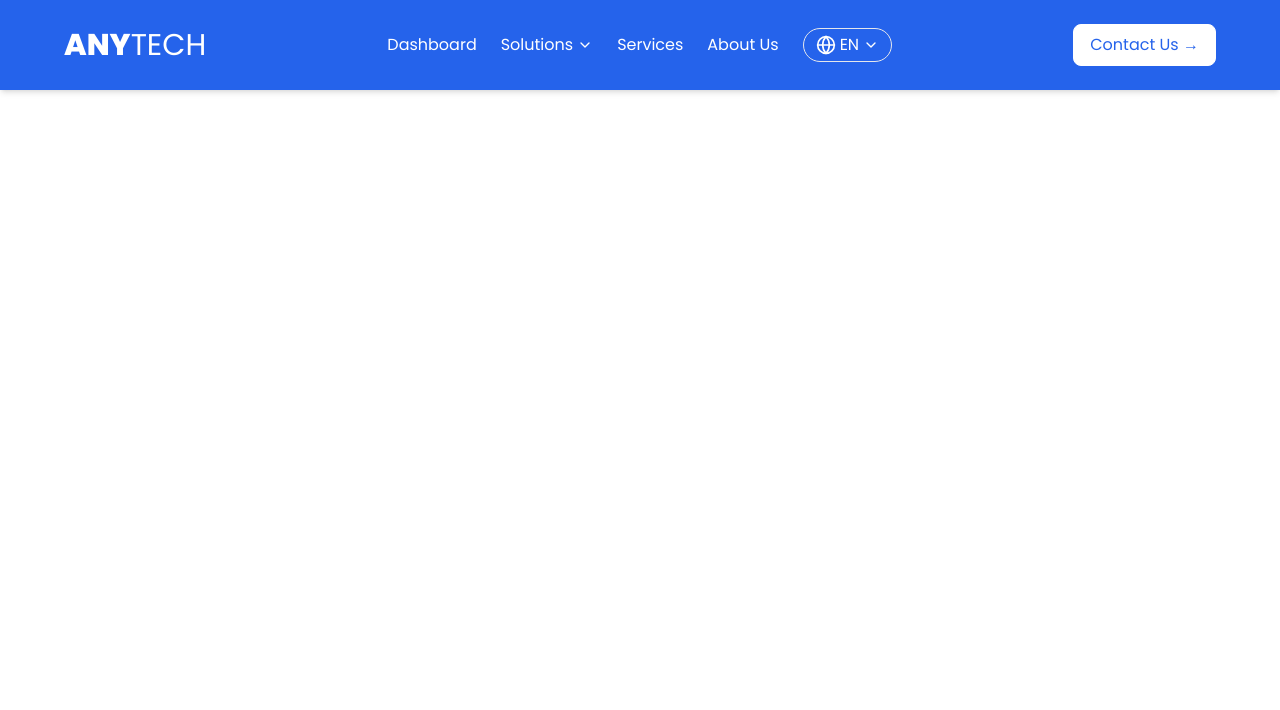
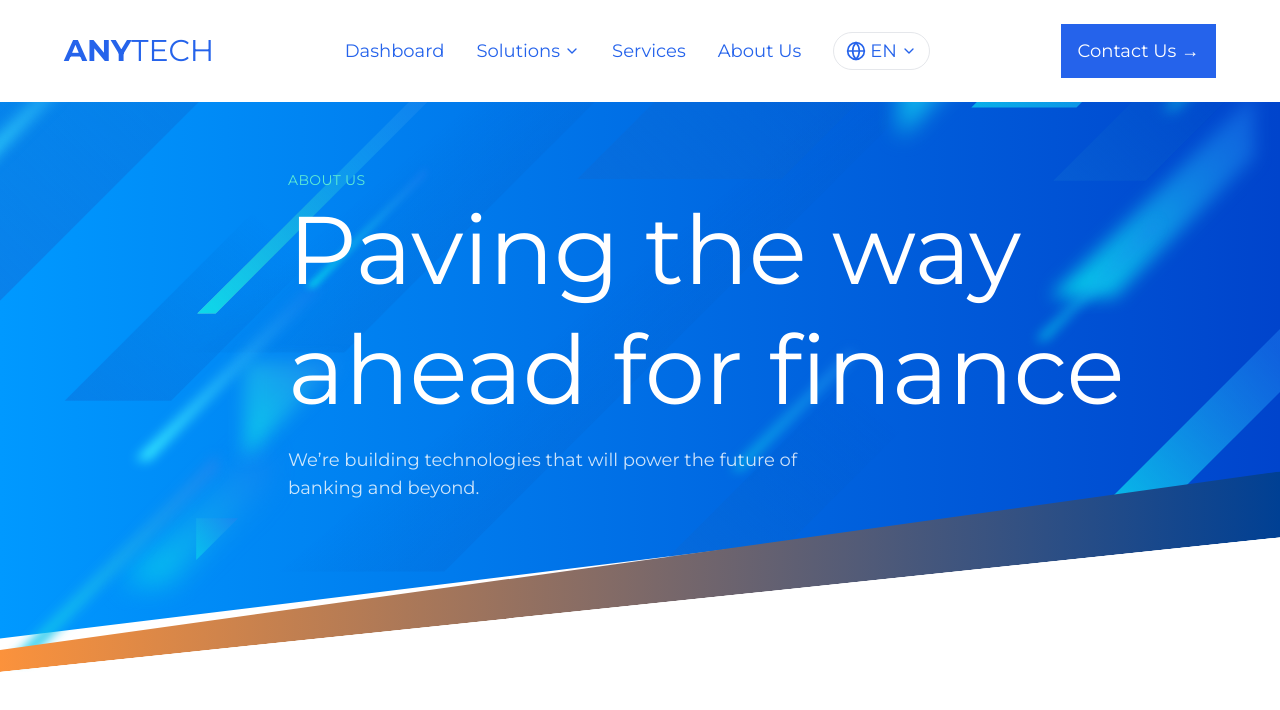
Before and after one commit to jannatulFerdeous/AnyTech-Frontend, a React (Vite) app: page /en in a window 1280 px wide. Shown: the top 710 px of the page. Built offline with nearby package versions, Linux system fonts and the light colour scheme.

Commit message:
update the hero section and make it useable componants

```diff
--- a/src/Layout/Layout.tsx
+++ b/src/Layout/Layout.tsx
@@ -4,17 +4,18 @@ import { LayoutProps } from './config/types';
 
 import Navbar from '../common/widgets/Navbar/Navbar';
 
-
 const Layout: React.FC<LayoutProps> = () => {
   return (
     <div id="dashboard">
-      <div className="flex">
-
-        <div className="flex-1  dark:bg-gray-600">
-          <div className="">
+      <div className="flex m-0">
+        <div className="flex-1 dark:bg-gray-600 relative">
+          {/* Navbar should have absolute positioning */}
+          <div className="absolute top-0 left-0 right-0 z-50">
             <Navbar />
           </div>
-          <div className="mt-5">
+
+          {/* Content should be pushed down so it doesn't overlap Navbar */}
+          <div className="">
             <Outlet />
           </div>
         </div>
--- /dev/null
+++ b/src/Routes/about.tsx
@@ -0,0 +1,9 @@
+import AboutHero from '../modules/About us/partials/AboutHero/AboutHero';
+import Dashboard from '../modules/Dashboard/Dashboard';
+
+export const aboutRoutes = [
+  {
+    path: '/en/about',
+    element: <AboutHero />,
+  },
+];
--- /dev/null
+++ b/src/Routes/dashboard.tsx
@@ -0,0 +1,8 @@
+import Dashboard from '../modules/Dashboard/Dashboard';
+
+export const dashboardRoutes = [
+  {
+    path: '/en',
+    element: <Dashboard />,
+  },
+];
--- /dev/null
+++ b/src/common/Hero/Hero.tsx
@@ -0,0 +1,89 @@
+import { useState, useEffect } from 'react';
+
+const Hero = ({
+  title,
+  subtitle,
+  description,
+  backgroundImages,
+  gradientColors,
+  accentColors,
+}) => {
+  const [mousePosition, setMousePosition] = useState({ x: 0, y: 0 });
+  const [smoothPosition, setSmoothPosition] = useState({ x: 0, y: 0 });
+
+  useEffect(() => {
+    const handleMouseMove = event => {
+      setMousePosition({
+        x: event.clientX,
+        y: event.clientY,
+      });
+    };
+
+    window.addEventListener('mousemove', handleMouseMove);
+
+    return () => {
+      window.removeEventListener('mousemove', handleMouseMove);
+    };
+  }, []);
+
+  useEffect(() => {
+    const smoothMovement = () => {
+      setSmoothPosition(prev => {
+        const easeFactor = 0.25;
+        const newX = prev.x + (mousePosition.x - prev.x) * easeFactor;
+        const newY = prev.y + (mousePosition.y - prev.y) * easeFactor;
+        return { x: newX, y: newY };
+      });
+
+      requestAnimationFrame(smoothMovement);
+    };
+
+    requestAnimationFrame(smoothMovement);
+  }, [mousePosition]);
+
+  const moveAmountX = smoothPosition.x / 50;
+  const moveAmountY = smoothPosition.y / 50;
+
+  return (
+    <div className="relative w-full min-h-screen overflow-hidden">
+      {/* Gradient Background */}
+      <div
+        className={`absolute w-full min-h-screen bg-gradient-to-r ${gradientColors} skew-y-[-7deg] -top-60`}
+      ></div>
+
+      {/* Background Pattern */}
+      <div className="absolute inset-0">
+        {backgroundImages.map((bg, index) => (
+          <img
+            key={index}
+            src={bg.src}
+            alt={bg.alt}
+            className={`absolute ${bg.position} w-full h-auto`}
+            style={{
+              transform: `translate(${moveAmountX * bg.directionX}px, ${
+                moveAmountY * bg.directionY
+              }px)`,
+            }}
+          />
+        ))}
+      </div>
+
+      {/* Bottom Slant with Accent */}
+      <div
+        className={`absolute bottom-32 left-0 w-full h-[110px] bg-gradient-to-r ${accentColors} skew-y-[-6deg] origin-bottom-left`}
+        style={{ clipPath: 'polygon(0% 80%, 100% 40%, 100% 100%, 0% 100%)' }}
+      ></div>
+
+      {/* Content */}
+      <div className="absolute inset-0 flex flex-col justify-center pl-72 text-white mb-32">
+        <p className="text-teal-300 uppercase tracking-wide text-sm">{title}</p>
+        <h2 className="text-8xl font-medium max-w-4xl leading-tight">
+          {subtitle}
+        </h2>
+        <p className="mt-4 text-lg max-w-xl opacity-80">{description}</p>
+      </div>
+    </div>
+  );
+};
+
+export default Hero;
--- a/src/common/widgets/Navbar/Navbar.tsx
+++ b/src/common/widgets/Navbar/Navbar.tsx
@@ -1,16 +1,16 @@
-import { ChevronDown, Globe } from "lucide-react";
-import { navbarLink, language } from "./config/constants"; // Assuming the constant is imported from a 'constants.ts' file
-import { useLocation } from "react-router-dom";
+import { ChevronDown, Globe } from 'lucide-react';
+import { navbarLink, language } from './config/constants'; // Assuming the constant is imported from a 'constants.ts' file
+import { useLocation } from 'react-router-dom';
 
 const Navbar = () => {
   const location = useLocation();
-  const isEnglishPage = location.pathname === "/en";
+  const isEnglishPage = location.pathname === '/en';
 
   return (
     <nav
       className={`${
-        isEnglishPage ? "bg-blue-600 text-white" : "bg-white text-blue-600"
-      } p-6 shadow-md transition-all duration-300`}
+        isEnglishPage ? 'bg-white text-blue-600' : '  text-white'
+      } p-6 transition-all duration-300`}
     >
       <div className="max-w-6xl mx-auto flex items-center justify-between">
         {/* Logo */}
@@ -20,17 +20,20 @@ const Navbar = () => {
         </div>
 
         {/* Navigation Links */}
-        <div className="hidden md:flex items-center space-x-6 text-base">
+        <div className="hidden md:flex items-center space-x-8 text-lg">
           {navbarLink.map((link, index) => {
             if (link.subItems) {
               return (
                 <div key={index} className="relative group">
-                  <a href="#" className="hover:text-cyan-300 transition flex items-center">
+                  <a
+                    href="#"
+                    className="hover:text-cyan-300 transition flex items-center"
+                  >
                     {link.pageTitle} <ChevronDown className="w-4 h-4 ml-1" />
                   </a>
 
                   {/* Dropdown Menu */}
-                  <div className="absolute left-0 mt-2 w-48 bg-white shadow-lg rounded-lg opacity-0 group-hover:opacity-100 group-hover:block transition-all duration-200 ease-in-out">
+                  <div className="absolute left-0 mt-2 w-48 bg-white shadow-lg opacity-0 group-hover:opacity-100 group-hover:block transition-all duration-200 ease-in-out">
                     {link.subItems.map((subItem, subIndex) => (
                       <a
                         key={subIndex}
@@ -45,7 +48,11 @@ const Navbar = () => {
               );
             }
             return (
-              <a key={index} href={link.url} className="hover:text-cyan-300 transition">
+              <a
+                key={index}
+                href={link.url}
+                className="hover:text-cyan-300 transition"
+              >
                 {link.pageTitle}
               </a>
             );
@@ -54,11 +61,12 @@ const Navbar = () => {
           {/* Language Dropdown */}
           <div className="relative group">
             <div className="flex items-center border rounded-full px-3 py-1 hover:bg-blue-600 hover:text-white transition">
-              <Globe className="w-5 h-5 mr-1" /> {language.pageTitle} <ChevronDown className="w-4 h-4 ml-1" />
+              <Globe className="w-5 h-5 mr-1" /> {language.pageTitle}{' '}
+              <ChevronDown className="w-4 h-4 ml-1" />
             </div>
 
             {/* Language Dropdown Menu */}
-            <div className="absolute left-0 mt-2 w-48 bg-white shadow-lg rounded-lg opacity-0 group-hover:opacity-100 group-hover:block transition-all duration-200 ease-in-out">
+            <div className="absolute left-0 mt-2 w-48 bg-white shadow-lg  opacity-0 group-hover:opacity-100 group-hover:block transition-all duration-200 ease-in-out">
               {language.subItems.map((subItem, subIndex) => (
                 <a
                   key={subIndex}
@@ -78,9 +86,9 @@ const Navbar = () => {
             href="/en/contact"
             className={`${
               isEnglishPage
-                ? "bg-white text-blue-600 border-white hover:bg-blue-600 hover:text-white"
-                : "bg-blue-600 text-white border-blue-600 hover:bg-white hover:text-blue-600"
-            } px-4 py-2 rounded-lg border transition`}
+                ? ' bg-blue-600 text-white border-blue-600 hover:bg-white hover:text-blue-600'
+                : 'bg-transparent text-white border-white hover:bg-white hover:text-blue-600'
+            } px-4 py-3  border transition text-lg`}
           >
             Contact Us →
           </a>
--- a/src/index.css
+++ b/src/index.css
@@ -1,11 +1,11 @@
-@import url('https://fonts.googleapis.com/css2?family=Poppins:ital,wght@0,100;0,200;0,300;0,400;0,500;0,600;0,700;0,800;0,900;1,100;1,200;1,300;1,400;1,500;1,600;1,700;1,800;1,900&display=swap');
+@import url('https://fonts.googleapis.com/css2?family=Montserrat:wght@400;700&display=swap');
 
 @tailwind base;
 @tailwind components;
 @tailwind utilities;
 
 body {
-  font-family: 'Poppins', sans-serif;
+  font-family: 'Montserrat', sans-serif;
   padding: 0px;
   margin: 0px;
   box-sizing: border-box;
--- /dev/null
+++ b/src/modules/About us/AboutUs.tsx
@@ -0,0 +1,13 @@
+import AboutHero from './partials/AboutHero/AboutHero';
+
+const AboutUs = () => {
+  return (
+    <div>
+      <div>
+        <AboutHero />
+      </div>
+    </div>
+  );
+};
+
+export default AboutUs;
--- /dev/null
+++ b/src/modules/About us/partials/AboutHero/AboutHero.tsx
@@ -0,0 +1,7 @@
+import React from 'react';
+
+const AboutHero = () => {
+  return <div>AboutHero</div>;
+};
+
+export default AboutHero;
--- /dev/null
+++ b/src/modules/Dashboard/Dashboard.tsx
@@ -0,0 +1,11 @@
+import Page from './partials/Hero/Hero';
+
+const Dashboard = () => {
+  return (
+    <div>
+      <Page />
+    </div>
+  );
+};
+
+export default Dashboard;
--- /dev/null
+++ b/src/modules/Dashboard/partials/Hero/Hero.tsx
@@ -0,0 +1,163 @@
+// import { useState, useEffect } from 'react';
+// import bg1 from '../../../../assets/backgrounds/WaveLinesDesktop1.svg';
+// import bg2 from '../../../../assets/backgrounds/WaveLinesDesktop2.svg';
+// import bg3 from '../../../../assets/backgrounds/WaveLinesDesktop3.svg';
+// import bg4 from '../../../../assets/backgrounds/WaveLinesDesktop4.svg';
+
+// const Hero = () => {
+//   const [mousePosition, setMousePosition] = useState({ x: 0, y: 0 });
+//   const [smoothPosition, setSmoothPosition] = useState({ x: 0, y: 0 });
+
+//   useEffect(() => {
+//     const handleMouseMove = event => {
+//       setMousePosition({
+//         x: event.clientX,
+//         y: event.clientY,
+//       });
+//     };
+
+//     window.addEventListener('mousemove', handleMouseMove);
+
+//     return () => {
+//       window.removeEventListener('mousemove', handleMouseMove);
+//     };
+//   }, []);
+
+//   useEffect(() => {
+//     const smoothMovement = () => {
+//       setSmoothPosition(prev => {
+//         const easeFactor = 0.25;
+//         const newX = prev.x + (mousePosition.x - prev.x) * easeFactor;
+//         const newY = prev.y + (mousePosition.y - prev.y) * easeFactor;
+//         return { x: newX, y: newY };
+//       });
+
+//       requestAnimationFrame(smoothMovement);
+//     };
+
+//     requestAnimationFrame(smoothMovement);
+//   }, [mousePosition]);
+
+//   const moveAmountX = smoothPosition.x / 50;
+//   const moveAmountY = smoothPosition.y / 50;
+
+//   return (
+//     <div className="relative w-full min-h-screen overflow-hidden">
+//       {/* Gradient Background */}
+//       <div className="absolute w-full min-h-screen bg-gradient-to-r from-[#0099ff] to-[#0044cc] skew-y-[-7deg] -top-60"></div>
+
+//       {/* Background Pattern */}
+//       <div className="absolute inset-0">
+//         <img
+//           src={bg1}
+//           alt="Background 1"
+//           className="absolute -top-60 left-0 w-full h-auto"
+//           style={{
+//             transform: `translate(${moveAmountX}px, ${moveAmountY}px)`,
+//           }}
+//         />
+//         <img
+//           src={bg2}
+//           alt="Background 2"
+//           className="absolute bottom-32 right-0 w-full h-auto"
+//           style={{
+//             transform: `translate(${-moveAmountX}px, ${-moveAmountY}px)`,
+//           }}
+//         />
+//         <img
+//           src={bg3}
+//           alt="Background 3"
+//           className="absolute -top-60 left-0 w-full h-auto "
+//           style={{
+//             transform: `translate(${moveAmountX}px, ${moveAmountY}px)`,
+//           }}
+//         />
+//         <img
+//           src={bg4}
+//           alt="Background 4"
+//           className="absolute -top-60 right-0 w-full h-auto "
+//           style={{
+//             transform: `translate(${-moveAmountX}px, ${-moveAmountY}px)`,
+//           }}
+//         />
+//       </div>
+
+//       {/* Bottom Slant with Orange Accent */}
+//       <div
+//         className="absolute bottom-32 left-0 w-full h-[110px] bg-gradient-to-r from-orange-400 to-[#004094] skew-y-[-6deg] origin-bottom-left"
+//         style={{ clipPath: 'polygon(0% 80%, 100% 40%, 100% 100%, 0% 100%)' }}
+//       ></div>
+
+//       {/* Content */}
+//       <div className="absolute inset-0 flex flex-col justify-center pl-72 text-white mb-32">
+//         <p className="text-teal-300 uppercase tracking-wide text-sm">
+//           About Us
+//         </p>
+//         <h2 className="text-8xl font-medium max-w-4xl leading-tight">
+//           Paving the way <br /> ahead for finance
+//         </h2>
+//         <p className="mt-4 text-lg max-w-xl opacity-80">
+//           We’re building technologies that will power the future of banking and
+//           beyond
+//         </p>
+//       </div>
+//     </div>
+//   );
+// };
+
+// export default Hero;
+
+import bg1 from '../../../../assets/backgrounds/WaveLinesDesktop1.svg';
+import bg2 from '../../../../assets/backgrounds/WaveLinesDesktop2.svg';
+import bg3 from '../../../../assets/backgrounds/WaveLinesDesktop3.svg';
+import bg4 from '../../../../assets/backgrounds/WaveLinesDesktop4.svg';
+import Hero from '../../../../common/Hero/Hero';
+
+const Page = () => {
+  const backgroundImages = [
+    {
+      src: bg1,
+      alt: 'Background 1',
+      position: '-top-60 left-0',
+      directionX: 1,
+      directionY: 1,
+    },
+    {
+      src: bg2,
+      alt: 'Background 2',
+      position: 'bottom-32 right-0',
+      directionX: -1,
+      directionY: -1,
+    },
+    {
+      src: bg3,
+      alt: 'Background 3',
+      position: '-top-60 left-0',
+      directionX: 1,
+      directionY: 1,
+    },
+    {
+      src: bg4,
+      alt: 'Background 4',
+      position: '-top-60 right-0',
+      directionX: -1,
+      directionY: -1,
+    },
+  ];
+
+  return (
+    <div>
+      <Hero
+        title="About Us"
+        subtitle="Paving the way ahead for finance"
+        description="We’re building technologies that will power the future of banking and beyond."
+        backgroundImages={backgroundImages}
+        gradientColors="from-[#0099ff] to-[#0044cc]"
+        accentColors="from-orange-400 to-[#004094]"
+      />
+      {/* Other content goes here */}
+    </div>
+  );
+};
+
+export default Page;
--- a/tailwind.config.js
+++ b/tailwind.config.js
@@ -5,9 +5,10 @@ export default {
   theme: {
     extend: {
       colors: {
-
-
         background: 'rgba(var(--background))',
+      },
+      fontFamily: {
+        lexend: ["'Lexend Giga'", 'sans-serif'],
       },
     },
   },
```
Also changed, not shown: src/router.tsx (+4 -8 lines).
